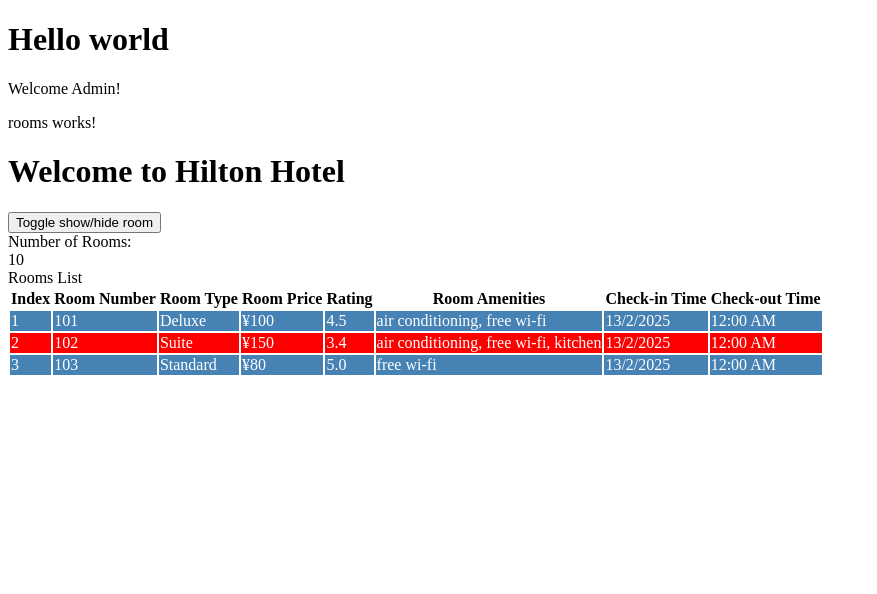
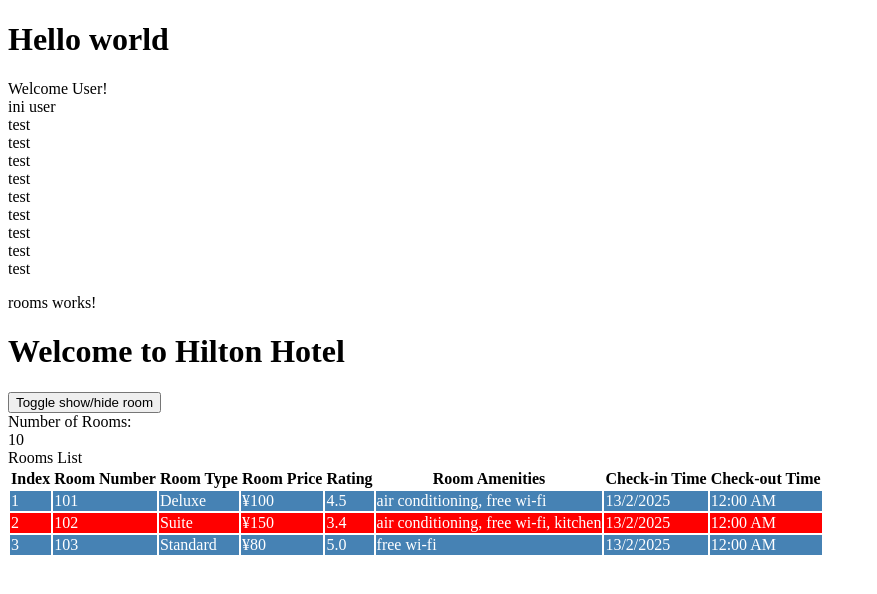
Before and after one commit to guitiorr/angular-demo, an Angular app: page / in a window 1280 px wide. Shown: the top 594 px of the page, without its empty margins (0-877 px from the left). Built offline with nearby package versions, Linux system fonts and the light colour scheme.

Commit message:
checkpoint

```diff
--- a/src/app/app.component.html
+++ b/src/app/app.component.html
@@ -14,4 +14,7 @@
   }
 }
 
+<div *ngIf="role === 'User'">ini user</div>
+<div *ngFor="let a of test">test</div>
+
 <app-rooms></app-rooms>
--- a/src/app/app.component.ts
+++ b/src/app/app.component.ts
@@ -1,12 +1,12 @@
 import { Component } from '@angular/core';
 import { RouterOutlet } from '@angular/router';
 import { RoomsComponent } from "./rooms/rooms.component";
-import {CommonModule} from '@angular/common';
+import {CommonModule, NgFor, NgIf} from '@angular/common';
 
 @Component({
   standalone: true,
   selector: 'app-root',
-  imports: [RouterOutlet, RoomsComponent, CommonModule],
+  imports: [RouterOutlet, RoomsComponent, CommonModule, NgIf, NgFor],
   templateUrl: './app.component.html',
   // template: `<h1>Hello world from inline template<h1>
   // <p>I like turles</p>
@@ -15,6 +15,7 @@
 })
 export class AppComponent {
   title = 'hotelinventoryapp';
+  test: Array<number> = new Array(9);
 
-  role: String = 'Admin';
+  role: String = 'User';
 }
--- a/src/app/rooms/rooms.component.html
+++ b/src/app/rooms/rooms.component.html
@@ -25,8 +25,7 @@
         <th>Check-in Time</th>
         <th>Check-out Time</th>
       </tr>
-      @for (room of roomList; track room.roomNumber; let i = $index) {
-        <tr class="{{ i % 2 === 0 ? 'even' : 'odd' }}">
+      <tr class="{{ i % 2 === 0 ? 'even' : 'odd' }}" *ngFor="let room of roomList; let i = index">
         <td>{{ i + 1 }}</td>
         <td hidden="true">{{ i % 2 === 0 ? "Even" : "Odd" }}</td>
         <td>{{ room.roomNumber }}</td>
@@ -37,7 +36,6 @@
         <td>{{ room.checkinTime | date: 'd/M/y'}}</td>
         <td>{{ room.checkoutTime | date: 'shortTime'}}</td>
       </tr>
-      }
     </table>
 
   </div>
--- a/src/app/rooms/rooms.component.ts
+++ b/src/app/rooms/rooms.component.ts
@@ -1,12 +1,12 @@
 import { Component } from '@angular/core';
-import { CommonModule } from '@angular/common';
+import { CommonModule, NgFor } from '@angular/common';
 import { BrowserModule } from '@angular/platform-browser';
 import { Room, RoomList } from './rooms';
 import { DatePipe, LowerCasePipe, CurrencyPipe, DecimalPipe } from '@angular/common';
 
 @Component({
   selector: 'app-rooms',
-  imports: [DatePipe, LowerCasePipe, CurrencyPipe, DecimalPipe],
+  imports: [DatePipe, LowerCasePipe, CurrencyPipe, DecimalPipe, NgFor],
   templateUrl: './rooms.component.html',
   styleUrl: './rooms.component.scss'
 })
```
Lines whose indentation alone changed are shown as unchanged.
